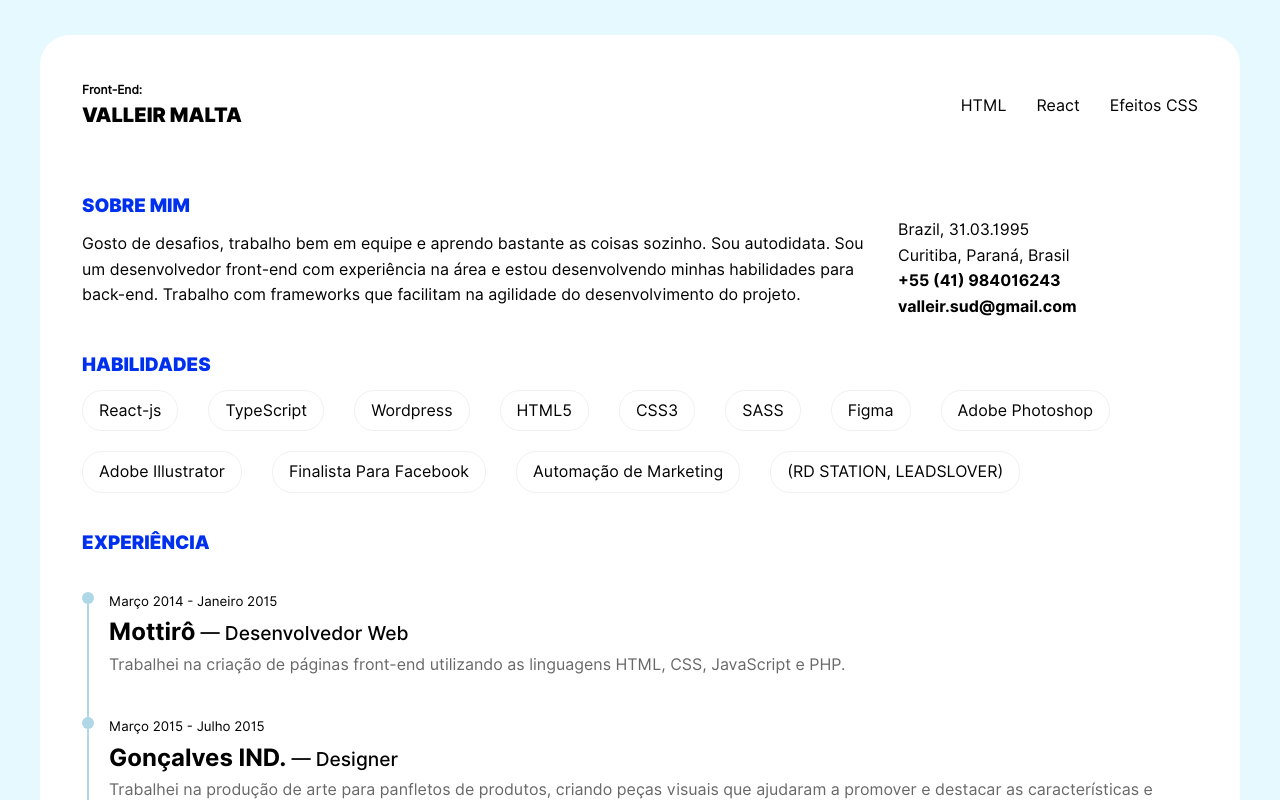
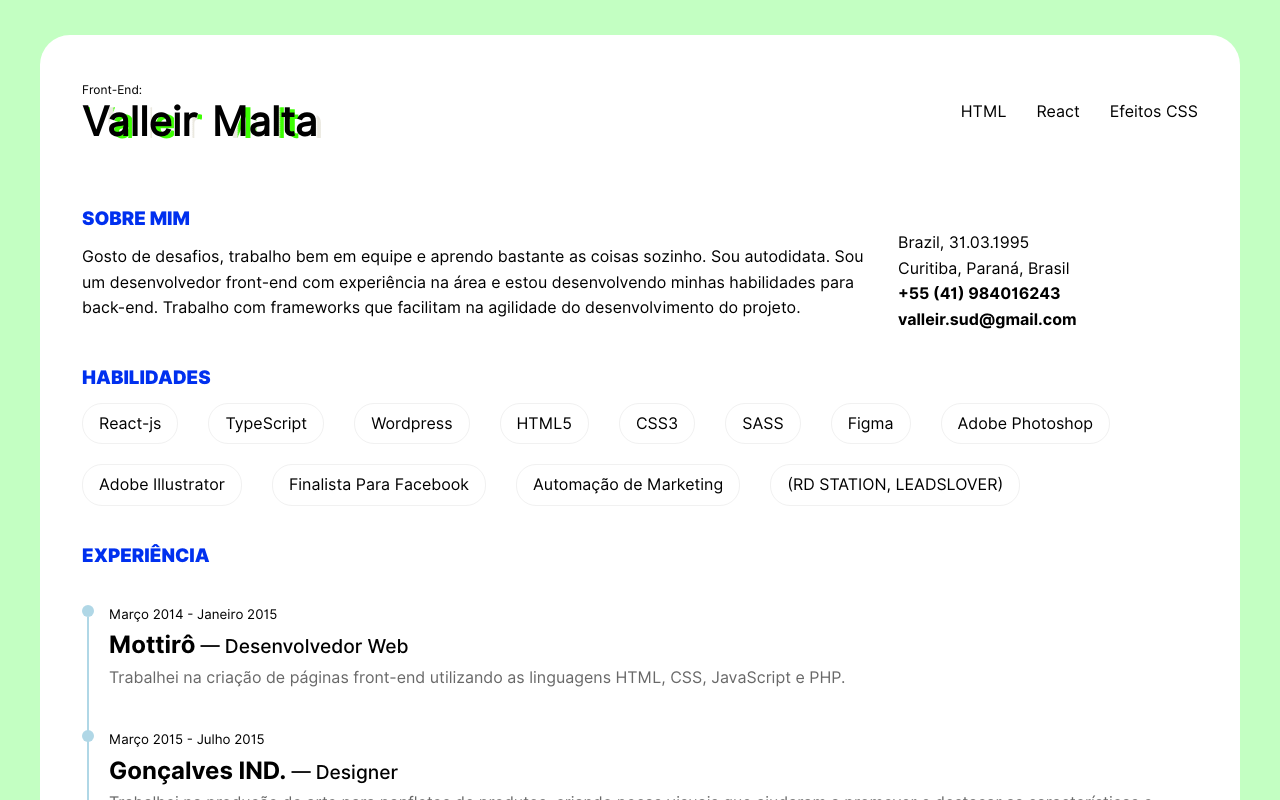
Before and after one commit to ValleirMalta/portfolio-dev, a Next.js app: page / in a window 1280 px wide. Shown: the top 800 px of the page. Built offline with nearby package versions, Linux system fonts and the light colour scheme.

Commit message:
Background was added to the bottom of the home page and an effect was added to the logo

```diff
--- a/components/Header.tsx
+++ b/components/Header.tsx
@@ -1,11 +1,29 @@
+
+
 
 import Link from 'next/link'
 import styles from '@/styles/Home.module.scss'
+
 export default function HeaderMain(){
     return(
         <>
+
+        {/* <header className="bartop">
+            <nav className="menu">
+                <ul>
+                <li><Link href="/dashboard">HTML</Link></li>
+                <li><Link href="/dashboard">React</Link></li>
+                <li><Link href="/dashboard">Efeitos CSS</Link></li>
+                </ul>
+            </nav>
+        </header> */}
+
         <header className={styles.bartop}>
-            <h1 className={styles.name}>Front-End: <br/><strong>Valleir Malta</strong></h1>
+            <div className={styles.name}>Front-End: <br/>
+            <h1>
+                <span data-shadow='Valleir'>Valleir</span> <span data-shadow='Malta'>Malta</span>
+                </h1>
+            </div>
             <nav className={styles.menu}>
                 <ul>
                 <li><Link href="/dashboard">HTML</Link></li>
--- a/pages/_app.tsx
+++ b/pages/_app.tsx
@@ -1,4 +1,5 @@
 import '@/styles/globals.scss'
+import '@/styles/home.scss'
 import type { AppProps } from 'next/app'
 
 export default function App({ Component, pageProps }: AppProps) {
--- a/styles/Home.module.scss
+++ b/styles/Home.module.scss
@@ -1,3 +1,4 @@
+
 .bartop {
   display: flex;
   flex-wrap: wrap;
@@ -6,17 +7,45 @@
   justify-content: space-between;
   width: 100%;
   padding: 45px 0;
-  .logo {
-    width: auto;
-    height: 80px;
-  }
+  transition: 0.6s;
   .name {
     font-size: 12px;
     font-family: "InterRegular", sans-serif;
-    strong {
-      font-size: 20px;
-      font-family: "InterBlack", sans-serif;
-      text-transform: uppercase;
+    h1 {
+      display: inline-block;
+      color: rgb(0, 0, 0);
+      font-size: 40px;
+      z-index: 1;
+      display: flex;
+      flex-wrap: wrap;
+      gap: 15px;
+      row-gap: 0px;
+      transition: 2s;
+      align-content: flex-start;
+      &:hover {
+        font-size: 60px;
+      }
+    }
+    h1 span {
+      line-height: 45px;
+    }
+    h1 span:after {
+      content: attr(data-shadow);
+      position: absolute;
+      top: 2px;
+      left: 5px;
+      z-index: -1;
+      text-shadow: none;
+      background-image: linear-gradient(45deg, transparent 45%, hsl(48, 20%, 90%) 45%, hsl(48, 20%, 90%) 55%, #3dff02 0);
+      background-size: 1.05em 0.05em;
+      -webkit-background-clip: text;
+      background-clip: text;
+      -webkit-text-fill-color: transparent;
+      animation: shad-anim 15s linear infinite;
+    }
+    @keyframes shad-anim {
+      0% {background-position: 0 0}
+      0% {background-position: 100% -100%}
     }
   }
   .menu {
--- /dev/null
+++ b/styles/Home.scss
@@ -0,0 +1,50 @@
+
+.bartop {
+    display: flex;
+    flex-wrap: wrap;
+    row-gap: 20px;
+    align-items: center;
+    justify-content: space-between;
+    width: 100%;
+    padding: 45px 0;
+    .name {
+      font-size: 12px;
+      font-family: "InterRegular", sans-serif;
+      // background-color: hsla(230,40%,50%,1);
+      h1 {
+        display: inline-block;
+        color: rgb(0, 0, 0);
+        font-size: 5em;
+        z-index: 1;
+      }
+      h1 span:after {
+        content: attr(data-shadow);
+        position: absolute;
+        top: -8px;
+        left: 4px;
+        z-index: -1;
+        text-shadow: none;
+        background-image: linear-gradient(45deg, transparent 45%, hsl(48, 20%, 90%) 45%, hsl(48, 20%, 90%) 55%, #a1ca94 0);
+        background-size: 1.05em 0.05em;
+        -webkit-background-clip: text;
+        background-clip: text;
+        -webkit-text-fill-color: transparent;
+        animation: shad-anim 15s linear infinite;
+      }
+      @keyframes shad-anim {
+        0% {background-position: 0 0}
+        0% {background-position: 100% -100%}
+      }
+    }
+    .menu {
+      ul {
+        display: flex;
+        flex-wrap: wrap;
+        gap: 30px;
+        row-gap: 10px;
+        li {
+          list-style-type: none;
+        }
+      }
+    }
+  }
--- a/styles/globals.scss
+++ b/styles/globals.scss
@@ -58,12 +58,32 @@ a {
   color: inherit;
   text-decoration: none;
 }
+@keyframes colorChange {
+  0% {
+    background-color: #ffffc2;
+  }
+  20% {
+    background-color: #f0ffc2;
+  }
+  40% {
+    background-color: #e0ffc2;
+  }
+  60% {
+    background-color: #d1ffc2;
+  }
+  80% {
+    background-color: #d1ffc2;
+  }
+  100% {
+    background-color: #c2ffc2;
+  }
+}
 .mainHome {
   height: 100%;
   display: flex;
   padding: 35px 30px;
   justify-content: center;
-  background: #e6f9ff;
+  animation: colorChange 6s ease infinite;
   > .containerHome {
     max-width: 1200px;
     width: 100%;
@@ -80,3 +100,10 @@ a {
     }
   }
 }
+
+*, *:before, *:after {
+  margin: 0;
+  padding: 0;
+  box-sizing: border-box;
+  position: relative;
+  }
```
